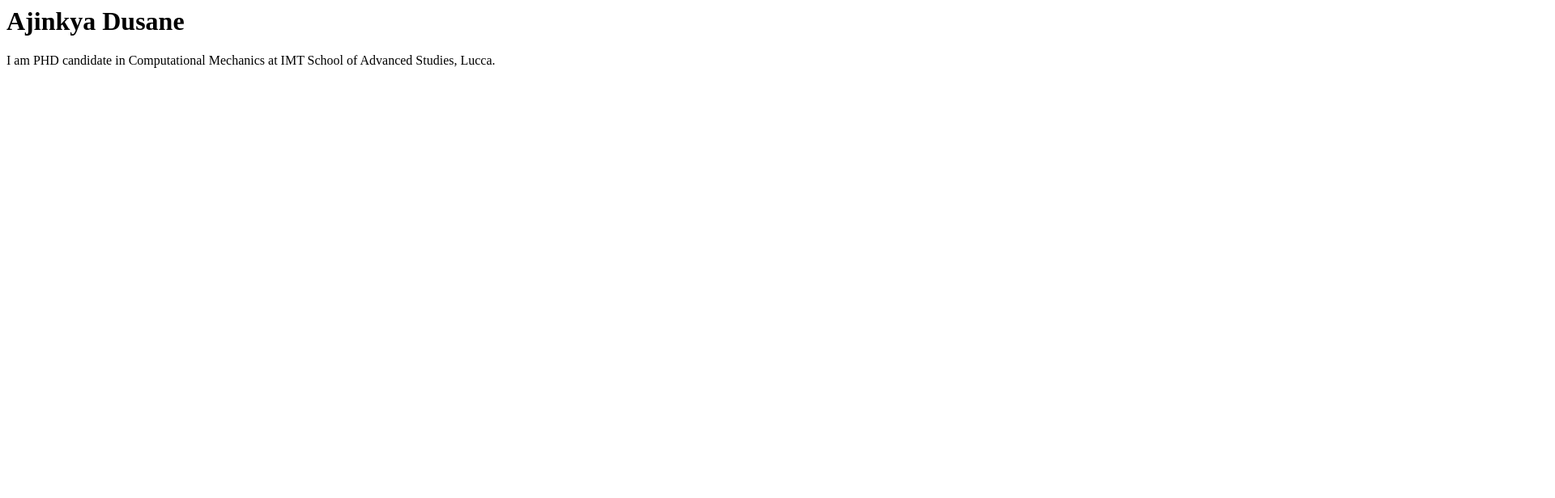
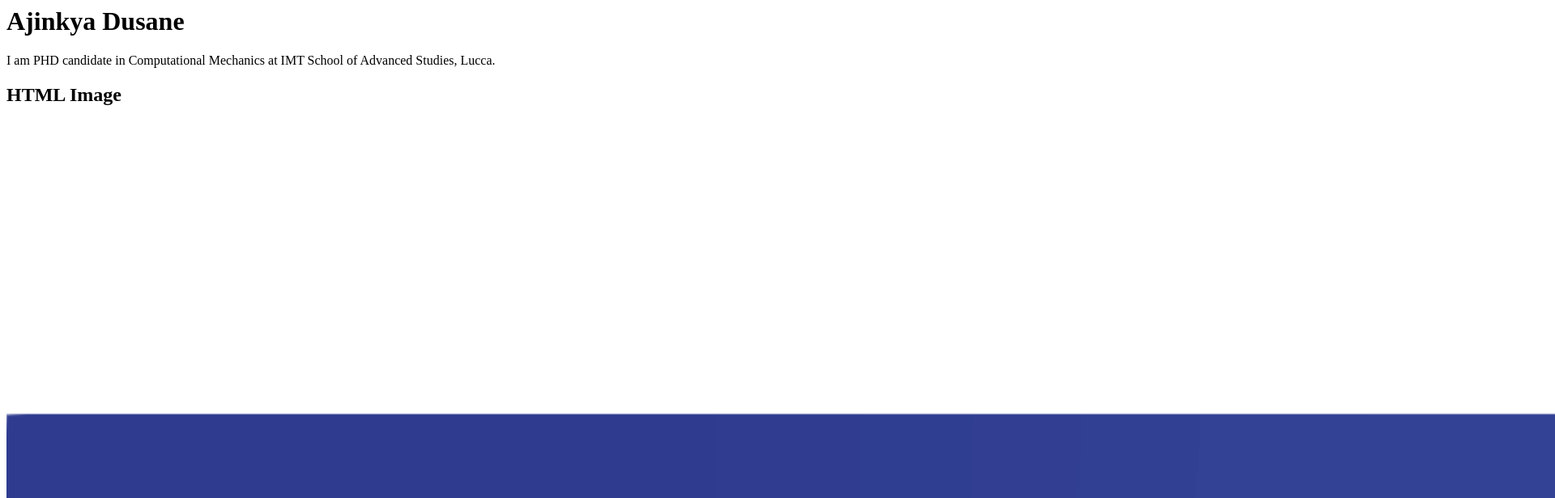
Before and after one commit to ardusane10/ajinkyadusane.github.io, a plain HTML site: page index.html in a window 1280 px wide. Shown: the top 616 px of the page at 81% size, 1920 px wide, since content can reach past the window. Drawn offline with Linux system fonts and the light colour scheme.

Commit message:
initialcommit

```diff
--- a/index.html
+++ b/index.html
@@ -8,5 +8,7 @@
 <body>
     <h1>Ajinkya Dusane</h1>
     <p>I am PHD candidate in Computational Mechanics at IMT School of Advanced Studies, Lucca. </p>
+    <h2>HTML Image</h2>
+    <img src="Phaseff.png" alt="Trulli" srcset="">
 </body>
 </html>
```
Also changed, not shown: Phaseff.png (added).
